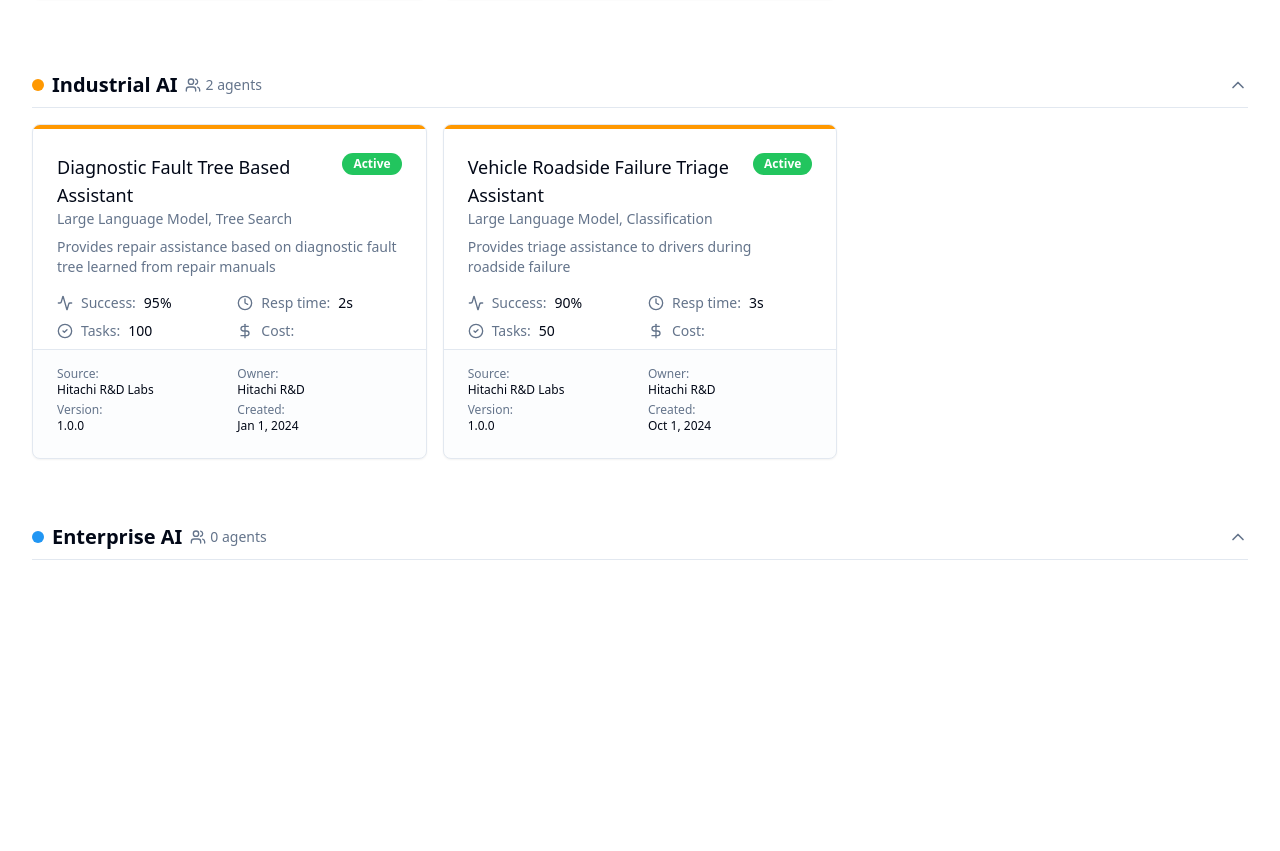
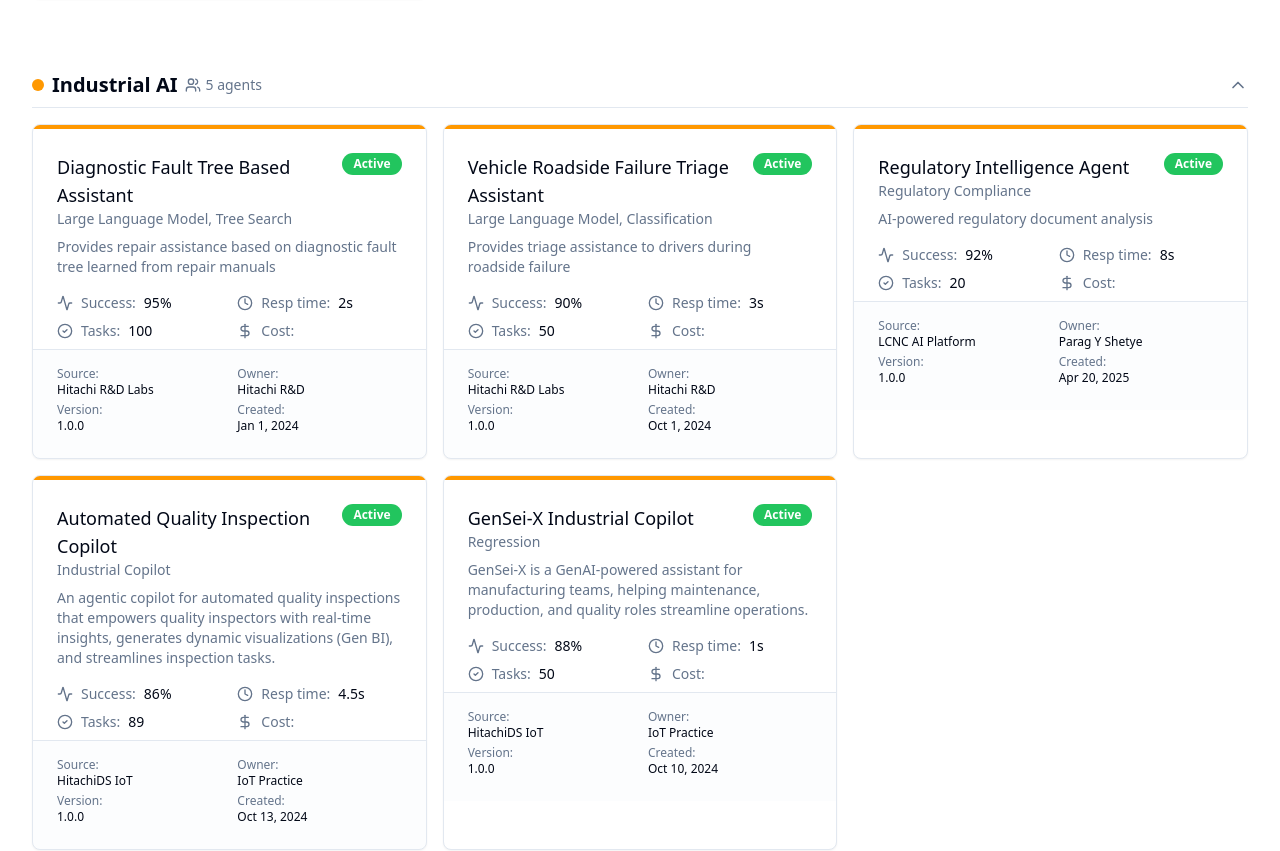
Before and after one commit to par-hitachids/agentplane-v0-3-draft, a React (Vite) app: page / in a window 1280 px wide. Shown: the part 1155-2006 px from the top of the page. Before the commit the page ends 1783 px from the top, so only its background shows below. Built offline with nearby package versions, Linux system fonts and the light colour scheme.

Commit message:
added IoT agent cards

```diff
--- a/src/data/mockData.ts
+++ b/src/data/mockData.ts
@@ -81,8 +81,8 @@ export const agentSources: AgentSource[] = [
   },
   {
     id: 'src5',
-    name: 'Hitachi One',
-    description: 'Agents available through Hitachi Organization'
+    name: 'HitachiDS IoT',
+    description: 'Agents available through HitachiDS IoT Practice'
   }
 ];
 
@@ -189,7 +189,7 @@ export const agents: Agent[] = [
     version: '1.0.0',
     owner: 'Hitachi R&D',
     cost: 0.05,
-    demoUrl: 'https://rd.hitachi.com/_tags/AI_%26_Data_science'
+    demoUrl: 'http://44.227.174.242:8000/ai_modal/dash'
   },
   {
     id: 'agent6',
@@ -216,8 +216,8 @@ export const agents: Agent[] = [
     id: 'agent7',
     name: 'Regulatory Intelligence Agent',
     description: 'AI-powered regulatory document analysis',
-    businessFunctionId: 'func1',
-    businessUnitId: 'bu2',
+    businessFunctionId: 'func2',
+    businessUnitId: 'bu3',
     sourceId: 'src3',
     status: 'active',
     createdAt: '2025-04-20',
@@ -232,6 +232,48 @@ export const agents: Agent[] = [
     owner: 'Parag Y Shetye',
     cost: 0.05,
     demoUrl: 'https://regintel-agent.lovable.app'
+  },
+  {
+    id: 'agent8',
+    name: 'Automated Quality Inspection Copilot',
+    description: 'An agentic copilot for automated quality inspections that empowers quality inspectors with real-time insights, generates dynamic visualizations (Gen BI), and streamlines inspection tasks.',
+    businessFunctionId: 'func2',
+    businessUnitId: 'bu3',
+    sourceId: 'src5',
+    status: 'active',
+    createdAt: '2024-10-13',
+    lastActive: '2025-04-24',
+    performance: {
+      successRate: 86,
+      responseTime: 4.5,
+      completedTasks: 89,
+    },
+    type: 'Industrial Copilot',
+    version: '1.0.0',
+    owner: 'IoT Practice',
+    cost: 0.05,
+    demoUrl: 'https://zealous-sand-07babe10f.5.azurestaticapps.net'
+  },
+  {
+    id: 'agent9',
+    name: 'GenSei-X Industrial​ Copilot',
+    description: 'GenSei-X is a GenAI-powered assistant for manufacturing teams, helping maintenance, production, and quality roles streamline operations.',
+    businessFunctionId: 'func2',
+    businessUnitId: 'bu3',
+    sourceId: 'src5',
+    status: 'active',
+    createdAt: '2024-10-10',
+    lastActive: '2025-04-20',
+    performance: {
+      successRate: 88,
+      responseTime: 1,
+      completedTasks: 50,
+    },
+    type: 'Regression',
+    version: '1.0.0',
+    owner: 'IoT Practice',
+    cost: 0.05,
+    demoUrl: 'https://dsm25ilj5bimz.cloudfront.net/dashboard'
   },
 ];
 
```
